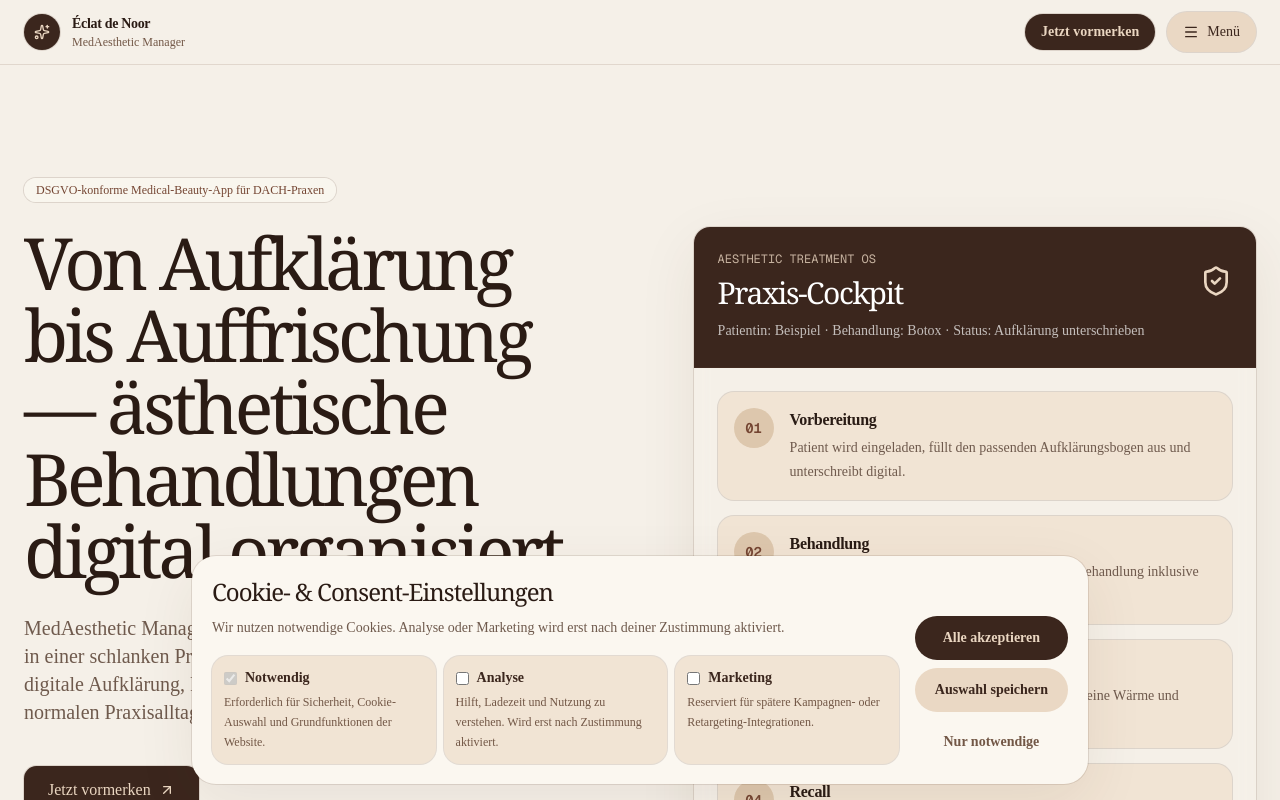
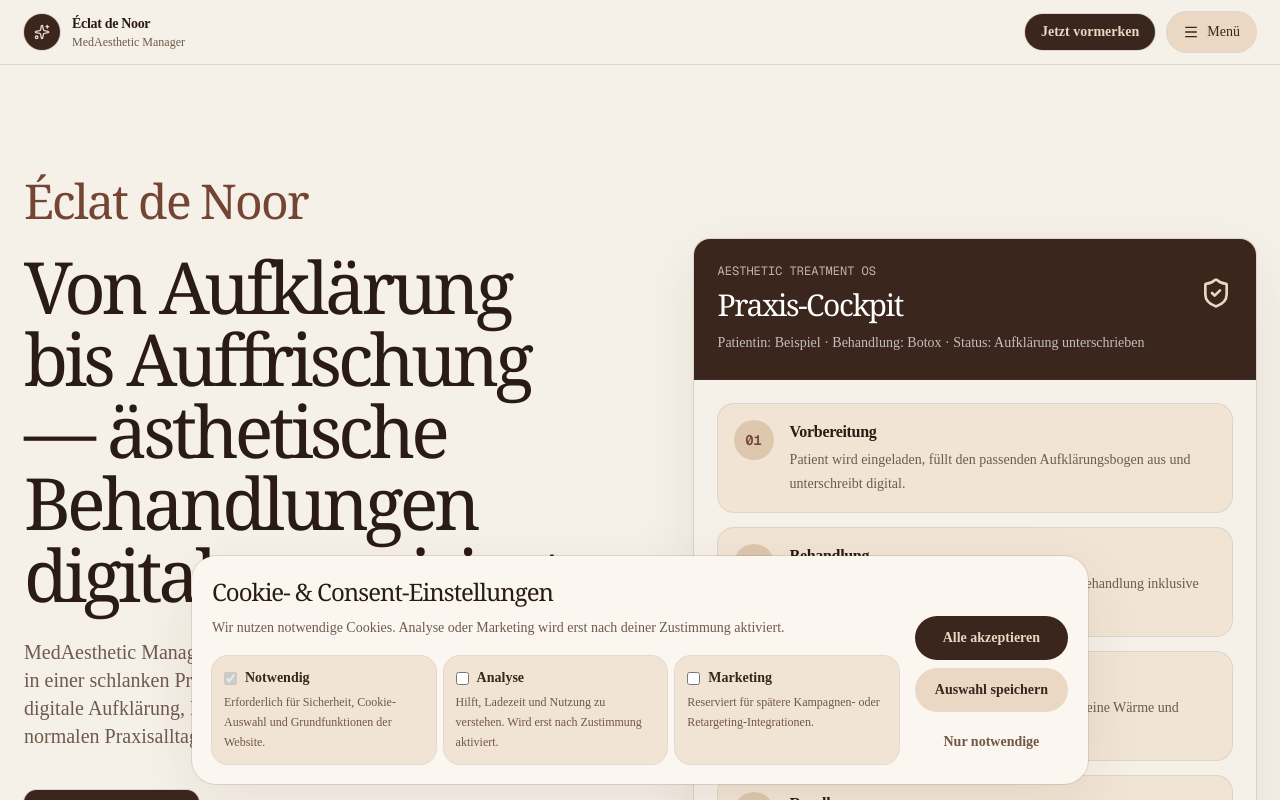
Before and after one commit to armanheybati/eclatdenoor, a Next.js app: page / in a window 1280 px wide. Shown: the top 800 px of the page. Built offline with nearby package versions, Linux system fonts and the light colour scheme.

Commit message:
feat: animate hero brand

```diff
--- a/app/globals.css
+++ b/app/globals.css
@@ -57,6 +57,18 @@
     mask-image: radial-gradient(circle at center, black 0%, transparent 72%);
   }
 
+  .brand-spellout {
+    display: inline-flex;
+    line-height: 1;
+  }
+
+  .brand-spellout-letter {
+    display: inline-block;
+    opacity: 0;
+    transform: translateY(0.42em) rotate(3deg);
+    animation: brand-letter-spell 4.8s cubic-bezier(0.2, 0.78, 0.22, 1) infinite;
+  }
+
   .reminder-gif-scene {
     animation: reminder-scene-loop 7.2s ease-in-out infinite;
   }
@@ -90,6 +102,24 @@
 
   .reminder-practice-note {
     animation: reminder-note-updates 7.2s ease-in-out infinite;
+  }
+}
+
+@keyframes brand-letter-spell {
+  0%, 7% {
+    opacity: 0;
+    transform: translateY(0.42em) rotate(3deg);
+    filter: blur(5px);
+  }
+  19%, 78% {
+    opacity: 1;
+    transform: translateY(0) rotate(0deg);
+    filter: blur(0);
+  }
+  92%, 100% {
+    opacity: 0;
+    transform: translateY(-0.22em) rotate(-2deg);
+    filter: blur(4px);
   }
 }
 
--- a/app/page.tsx
+++ b/app/page.tsx
@@ -89,9 +89,16 @@ export default function Home() {
         <div className="absolute right-0 top-40 -z-10 h-64 w-64 rounded-full bg-[#c8a27b]/45 blur-3xl" />
         <div className="mx-auto grid max-w-7xl items-center gap-12 lg:grid-cols-[1.05fr_0.95fr]">
           <div>
-            <Badge className="mb-6 bg-[#fbf7f0]/85 text-[#744532] shadow-border">
-              DSGVO-konforme Medical-Beauty-App für DACH-Praxen
-            </Badge>
+            <div className="mb-6" aria-label="Éclat de Noor">
+              <span className="sr-only">Éclat de Noor</span>
+              <span className="brand-spellout font-editorial text-4xl font-medium tracking-[-1.8px] text-[#744532] sm:text-5xl" aria-hidden="true">
+                {Array.from("Éclat de Noor").map((letter, index) => (
+                  <span className="brand-spellout-letter" key={`${letter}-${index}`} style={{ animationDelay: `${index * 0.075}s` }}>
+                    {letter === " " ? "\u00a0" : letter}
+                  </span>
+                ))}
+              </span>
+            </div>
             <h1 className="font-editorial text-balance text-5xl font-medium leading-[0.96] tracking-[-2.6px] sm:text-7xl sm:tracking-[-4px]">
               Von Aufklärung bis Auffrischung — ästhetische Behandlungen digital organisiert.
             </h1>
@@ -463,9 +470,14 @@ export default function Home() {
             <p className="font-editorial text-2xl font-medium tracking-[-0.96px]">Éclat de Noor</p>
             <p className="mt-2 text-sm text-[#ead6c1]/70">© {new Date().getFullYear()} Éclat de Noor. Alle Rechte vorbehalten.</p>
           </div>
-          <nav className="flex flex-wrap gap-4 text-sm font-semibold">
-            {footerLinks.map((link) => <a className="hover:text-white" href={link.href} key={link.href}>{link.label}</a>)}
-          </nav>
+          <div className="flex flex-col gap-3 md:items-end">
+            <Badge className="w-max bg-[#ead6c1]/12 text-[#ead6c1] shadow-border">
+              DSGVO-konforme Medical-Beauty-App für DACH-Praxen
+            </Badge>
+            <nav className="flex flex-wrap gap-4 text-sm font-semibold md:justify-end">
+              {footerLinks.map((link) => <a className="hover:text-white" href={link.href} key={link.href}>{link.label}</a>)}
+            </nav>
+          </div>
         </div>
       </footer>
       <script type="application/ld+json" dangerouslySetInnerHTML={{ __html: JSON.stringify(softwareApplicationSchema) }} />
```
